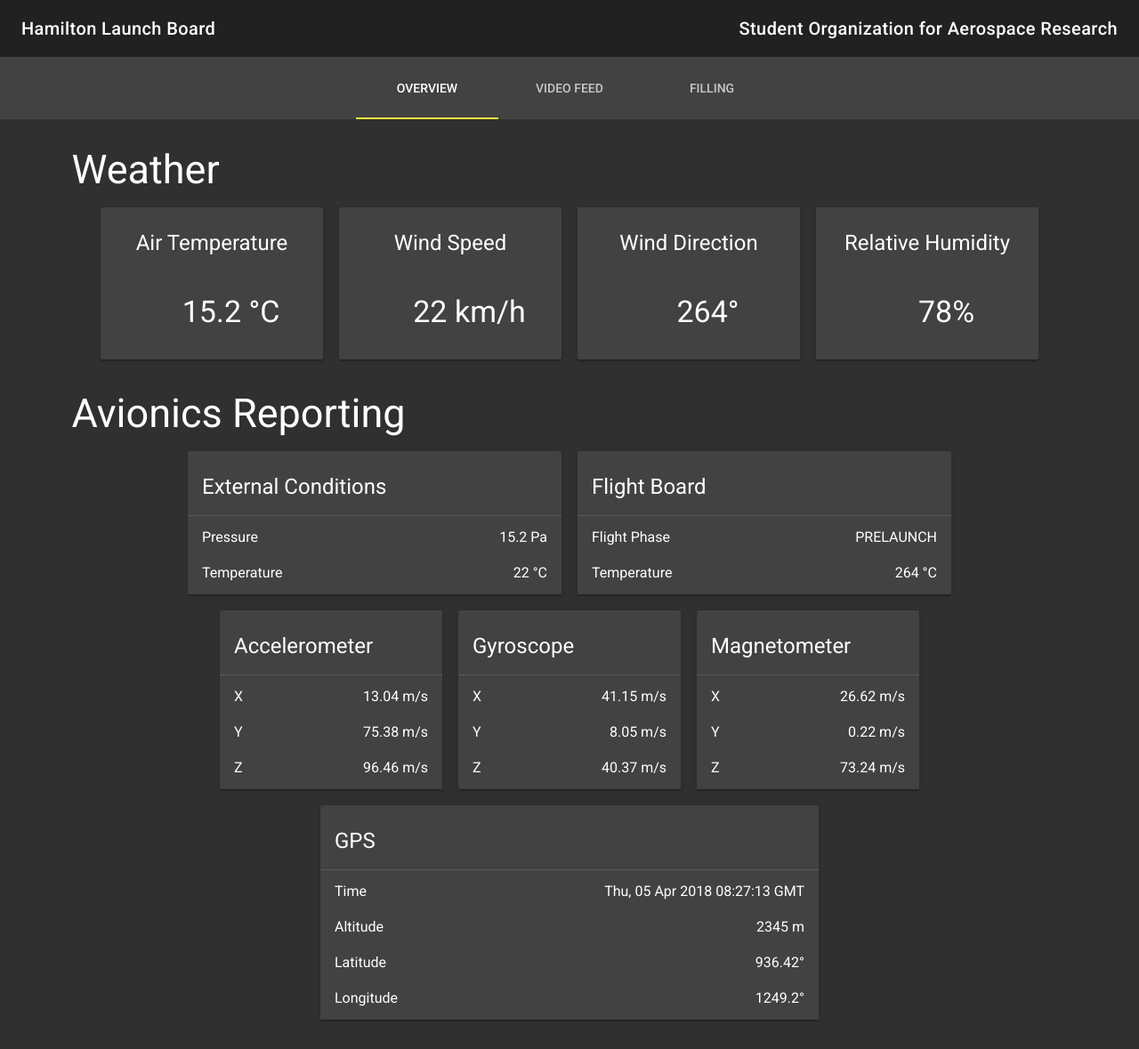
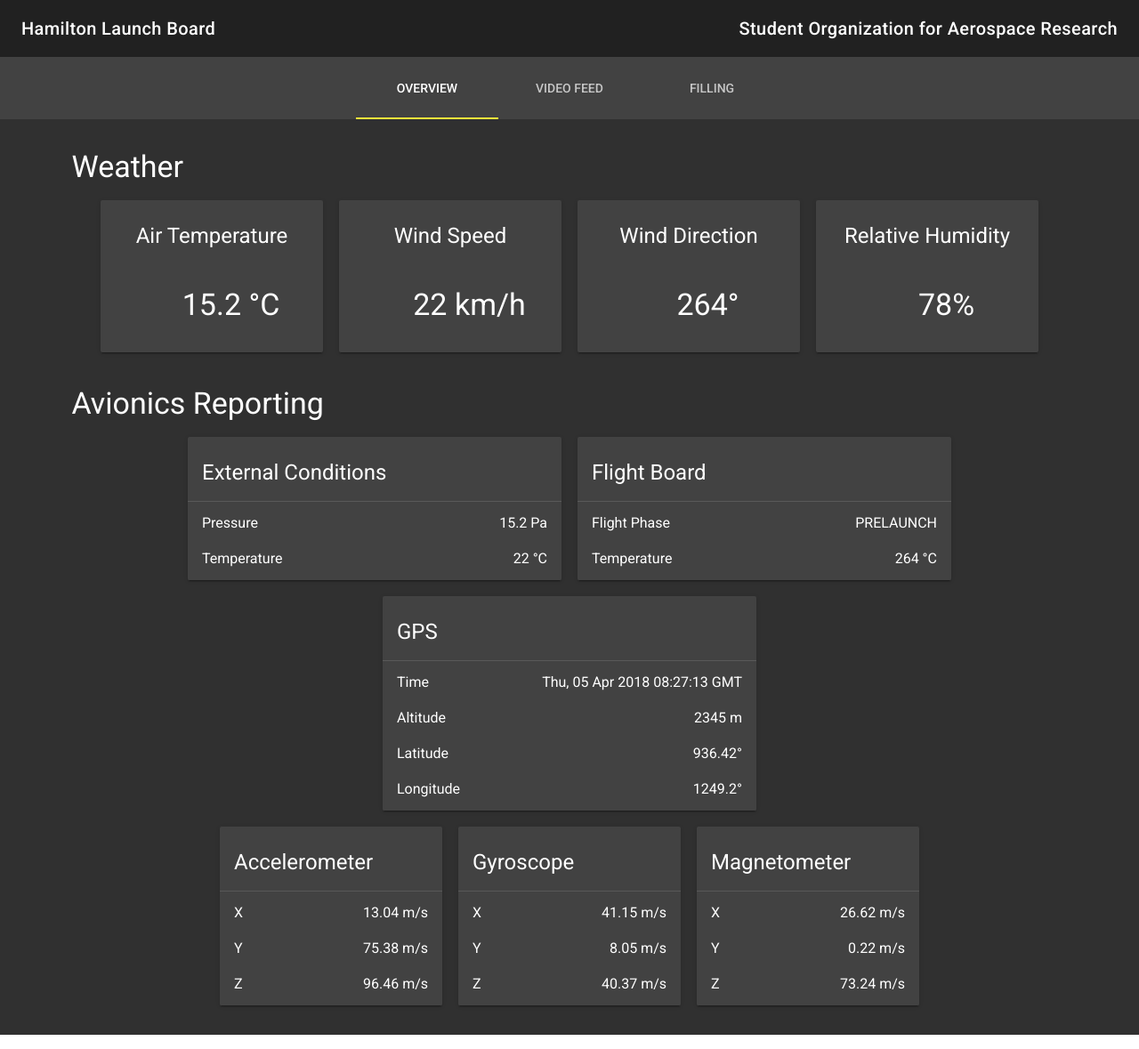
Before and after one commit to StudentOrganisationForAerospaceResearch/hamilton_launch_system, a Vue app in the folder hamilton_launch_board/: page /overview in a window 1280 px wide. Shown: the whole page at 89% size. Built offline with nearby package versions, Linux system fonts and the light colour scheme; some icons are missing.

Commit message:
readjust positioning in overview so all is visible by default

```diff
--- a/hamilton_launch_board/src/views/components/Avionics.vue
+++ b/hamilton_launch_board/src/views/components/Avionics.vue
@@ -1,9 +1,9 @@
 <template>
   <div class="avionics">
-    <h1 class="display-2">Avionics Reporting</h1>
+    <h1 class="display-1">Avionics Reporting</h1>
     <div class="avionics-content">
 
-      <v-card class="avionics-card-above" raised>
+      <v-card class="avionics-card" raised>
         <v-card-title primary-title>
           <h4 class="headline">External Conditions</h4>
         </v-card-title>
@@ -20,7 +20,7 @@
         </v-list>
       </v-card>
 
-      <v-card class="avionics-card-above" raised>
+      <v-card class="avionics-card" raised>
         <v-card-title primary-title>
           <h4 class="headline">Flight Board</h4>
         </v-card-title>
@@ -37,9 +37,7 @@
         </v-list>
       </v-card>
 
-      <inertial-measurement-unit></inertial-measurement-unit>
-
-      <v-card class="avionics-card-below" raised>
+      <v-card class="avionics-card" raised>
         <v-card-title primary-title>
           <h4 class="headline">GPS</h4>
         </v-card-title>
@@ -64,6 +62,7 @@
         </v-list>
       </v-card>
 
+      <inertial-measurement-unit></inertial-measurement-unit>
     </div>
   </div>
 </template>
@@ -105,7 +104,7 @@ export default {
 <style scoped>
 
 .avionics {
-  max-width: 1200px;
+  max-width: 1500px;
   margin: auto;
   margin-top: 2em;
 }
@@ -120,13 +119,8 @@ export default {
   flex-wrap: wrap;
 }
 
-.avionics-card-above {
+.avionics-card {
   width: 30em;
-  margin: 9px;
-}
-
-.avionics-card-below {
-  width: 40em;
   margin: 9px;
 }
 
--- a/hamilton_launch_board/src/views/components/Weather.vue
+++ b/hamilton_launch_board/src/views/components/Weather.vue
@@ -1,6 +1,6 @@
 <template>
   <div class="weather">
-    <h1 class="display-2">Weather</h1>
+    <h1 class="display-1">Weather</h1>
     <div class="weather-content">
       <v-card class="weather-card" raised>
         <v-card-title primary-title>
```
